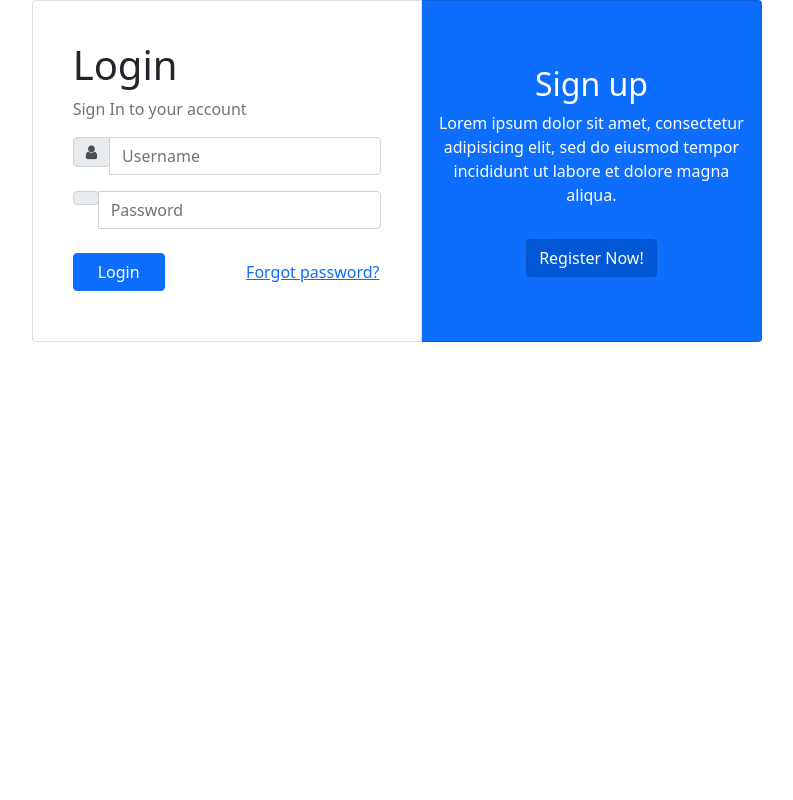
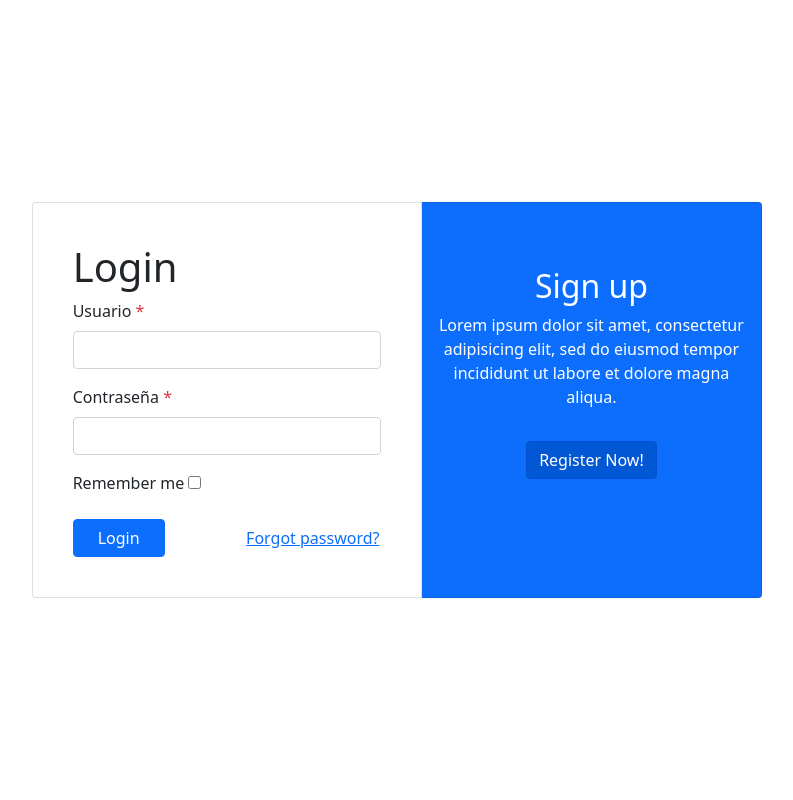
Before and after one commit to hectoralejandrg/appRequirements, a Django app: page /login/ in a window 1280 px wide. Shown: the whole page, without its empty margins (243-1036 px from the left). Run offline with Django 3.2, Linux system fonts and the light colour scheme; some libraries are stand-ins or nearby versions.

Commit message:
login and logout

```diff
--- a/app/settings.py
+++ b/app/settings.py
@@ -119,3 +119,6 @@ USE_TZ = True
 # https://docs.djangoproject.com/en/2.2/howto/static-files/
 
 STATIC_URL = '/static/'
+
+LOGIN_REDIRECT_URL = '/employee/'
+LOGIN_URL = '/login/'
--- a/app/urls.py
+++ b/app/urls.py
@@ -4,5 +4,4 @@ from django.urls import path, include
 urlpatterns = [
     path('admin/', admin.site.urls),
     path('', include('employee.urls')),
-
 ]
--- a/employee/forms.py
+++ b/employee/forms.py
@@ -1,14 +1,26 @@
 from django import forms
 from django.contrib.auth.models import User
-from django.forms import fields
+from django.contrib.auth.forms import AuthenticationForm
 from employee.models import Employee, Requirements
 
-class LoginForm(forms.ModelForm):
+
+class LoginForm(AuthenticationForm):
     class Meta:
-        model= User
-        fields = ['username', 'password']
+        model = User
+        fields = ['username', 'password', 'remember_me']
 
-    username = forms.ChoiceField(label='Usuario',widget=forms.TextInput(attrs={'class': 'form-control'}))
+    username = forms.CharField(label='Usuario', max_length=100,
+                               required=True,
+                               widget=forms.TextInput(attrs={'class': 'form-control'}))
+    password = forms.CharField(label='Contraseña', max_length=50,
+                               required=True,
+                               widget=forms.PasswordInput(attrs={'class': 'form-control',
+                                                                 'data-toggle': 'password',
+                                                                 'id': 'password',
+                                                                 'name': 'password',
+                                                                 }))
+    remember_me = forms.BooleanField(required=False)
+
 
 class EmployeeForm(forms.ModelForm):
 
@@ -33,16 +45,17 @@ class RequirementForm(forms.ModelForm):
     class Meta:
         model = Requirements
         fields = ('code', 'date_requirement', 'date_start',
-              'date_end', 'hours_discount', 'employee')
+                  'date_end', 'hours_discount', 'employee')
 
     code = forms.CharField(
         label='Código', widget=forms.TextInput(attrs={'class': 'form-control'}))
     date_requirement = forms.CharField(
-        label='Fecha del requerimiento', widget=forms.TextInput(attrs={'type': 'date', 'class':'form-control'}))
+        label='Fecha del requerimiento', widget=forms.TextInput(attrs={'type': 'date', 'class': 'form-control'}))
     date_start = forms.CharField(
-        label='Inicio', widget=forms.TextInput(attrs={'type': 'datetime-local', 'class':'form-control'}))
+        label='Inicio', widget=forms.TextInput(attrs={'type': 'datetime-local', 'class': 'form-control'}))
     date_end = forms.CharField(
-        label='Fin', widget=forms.TextInput(attrs={'type': 'datetime-local', 'class':'form-control'}))
+        label='Fin', widget=forms.TextInput(attrs={'type': 'datetime-local', 'class': 'form-control'}))
     hours_discount = forms.CharField(
-        label='Horas de permiso', widget=forms.TextInput(attrs={'type': 'number', 'class':'form-control'}))
-    employee = forms.ModelChoiceField(label='Empleado', empty_label='Seleccione', queryset=Employee.objects.all(), widget=forms.Select(attrs={'class':'form-select'}))
+        label='Horas de permiso', widget=forms.TextInput(attrs={'type': 'number', 'class': 'form-control'}))
+    employee = forms.ModelChoiceField(label='Empleado', empty_label='Seleccione', queryset=Employee.objects.all(
+    ), widget=forms.Select(attrs={'class': 'form-select'}))
--- a/employee/templates/header.html
+++ b/employee/templates/header.html
@@ -7,6 +7,7 @@
                 <a class="nav-link" href="{% url 'employee:list_requirements' %}">Requerimientos</a>
                 <a class="nav-link" href="{% url 'employee:list_reason' %}">Razones</a>
                 <a class="nav-link" href="{% url 'employee:list_holidays' %}">Vacaciones</a>
+                <a class="btn btn-danger" href="{% url 'employee:logout' %}" role="button">Logout</a>
             </div>
         </div>
     </div>
--- a/employee/templates/login/login_form.html
+++ b/employee/templates/login/login_form.html
@@ -18,30 +18,26 @@
 </head>
 
 <body>
-    <main class="main d-flex align-items-center">
+    <main class="main d-flex align-items-center vh-100">
         <div class="container">
             <div class="row">
                 <div class="col-md-8 mx-auto">
                     <div class="card-group">
                         <div class="card p-4">
                             <div class="card-body">
-                                <form>{% csrf_token %}
+                                <form method="post">{% csrf_token %}
                                     <h1>Login</h1>
-                                    <p class="text-muted">Sign In to your account</p>
-                                    <div class="input-group mb-3">
-                                        <div class="input-group-prepend">
-                                            <span class="input-group-text"><i class="fa fa-user"></i></span>
-                                        </div>
-                                        <input type="text" placeholder="Username" autocomplete="username" required=""
-                                            class="form-control" />
+                                    {% if form.errors %}
+                                    <p>Your username and password didn't match. Please try again.</p>
+                                    {% endif %}
+                                    {% for field in form.visible_fields %}
+                                    <div class="mb-3">
+                                        <label for="exampleInputPassword1" class="form-label">{{field.label}}</label>
+                                        {% if field.field.required %}<span class="text-danger">*</span>{% endif %}</label>
+                                        {{field}}
                                     </div>
-                                    <div class="input-group mb-4">
-                                        <div class="input-group-prepend">
-                                            <span class="input-group-text"><i class="icon-lock"></i></span>
-                                        </div>
-                                        <input type="password" placeholder="Password" autocomplete="current-password"
-                                            required="" class="form-control" />
-                                    </div>
+                                    {% endfor %}
+
                                     <div class="row">
                                         <div class="col-6">
                                             <button type="submit" class="btn btn-primary px-4">
--- a/employee/urls.py
+++ b/employee/urls.py
@@ -1,16 +1,19 @@
 from django.urls import path
 from employee.views import EmployeeDeleteView, EmployeeGenericView, EmployeeUpdateView, Login, ReasonGenericView, RequirementsGenericView,HolidaysGenericView, EmployeeCreateView, RequirementsCreateView
+from django.contrib.auth import views as auth_views
+from django.contrib.auth.decorators import login_required
 
 app_name= 'employee'
 
 urlpatterns =[
     #Login
     path('login/', Login.as_view(), name="login"),
+    path('logout/', auth_views.LogoutView.as_view(template_name='login/login_form.html'), name='logout'),
     #Employee
-    path('employee/', EmployeeGenericView.as_view(), name="list_employee"),
-    path('employee/new', EmployeeCreateView.as_view(), name="new_employee"),
-    path('employee/<pk>/update', EmployeeUpdateView.as_view(), name='update_employee'),
-    path('employee/<pk>/delete', EmployeeDeleteView.as_view(), name='delete_employee'),
+    path('employee/', login_required(EmployeeGenericView.as_view()), name="list_employee"),
+    path('employee/new', login_required(EmployeeCreateView.as_view()), name="new_employee"),
+    path('employee/<pk>/update', login_required(EmployeeUpdateView.as_view()), name='update_employee'),
+    path('employee/<pk>/delete', login_required(EmployeeDeleteView.as_view()), name='delete_employee'),
     #Requirements
     path('requirements/', RequirementsGenericView.as_view(), name="list_requirements"),
     path('requirements/new', RequirementsCreateView.as_view(), name="new_requirements"),
--- a/employee/views.py
+++ b/employee/views.py
@@ -1,34 +1,28 @@
-from django.views.generic import ListView, CreateView,DetailView,DeleteView
-from django.views.generic.edit import UpdateView
-from employee.forms import EmployeeForm, RequirementForm
+from django.views.generic import ListView, CreateView
+from django.views.generic.edit import UpdateView, DeleteView
+from employee.forms import EmployeeForm, LoginForm, RequirementForm
 from django.contrib.auth.views import LoginView
 from employee.models import Employee, Reason, Requirements, Holidays
 
 #Login
 class Login(LoginView):
     template_name= 'login/login_form.html'
+    form_class= LoginForm
 
 #Employe CRUD
 class EmployeeGenericView(ListView):
     model = Employee
     context_object_name = 'employees'
 
-
 class EmployeeCreateView(CreateView):
     model = Employee
     form_class = EmployeeForm
     success_url= '/employee/'
 
-
 class EmployeeUpdateView(UpdateView):
     model = Employee
     form_class = EmployeeForm
     sucess_url = '/employee/'
-
-
-class EmployeeDetailView(DetailView):
-    queryset = Employee.objects.all()
-
 
 class EmployeeDeleteView(DeleteView):
     model = Employee
```
Also changed, not shown: employee/templates/employee/employee_list.html (+16 -5 lines), db.sqlite3.
